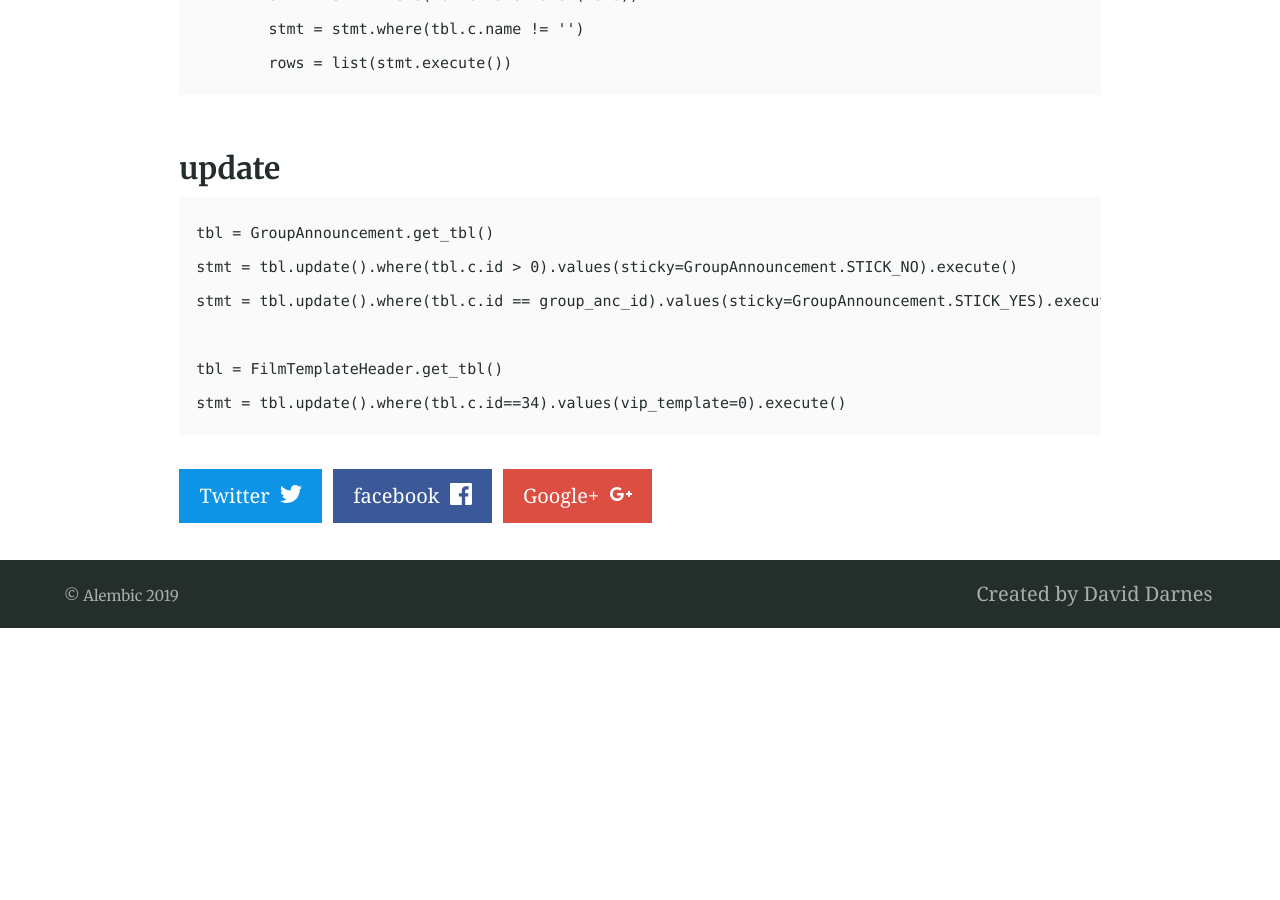
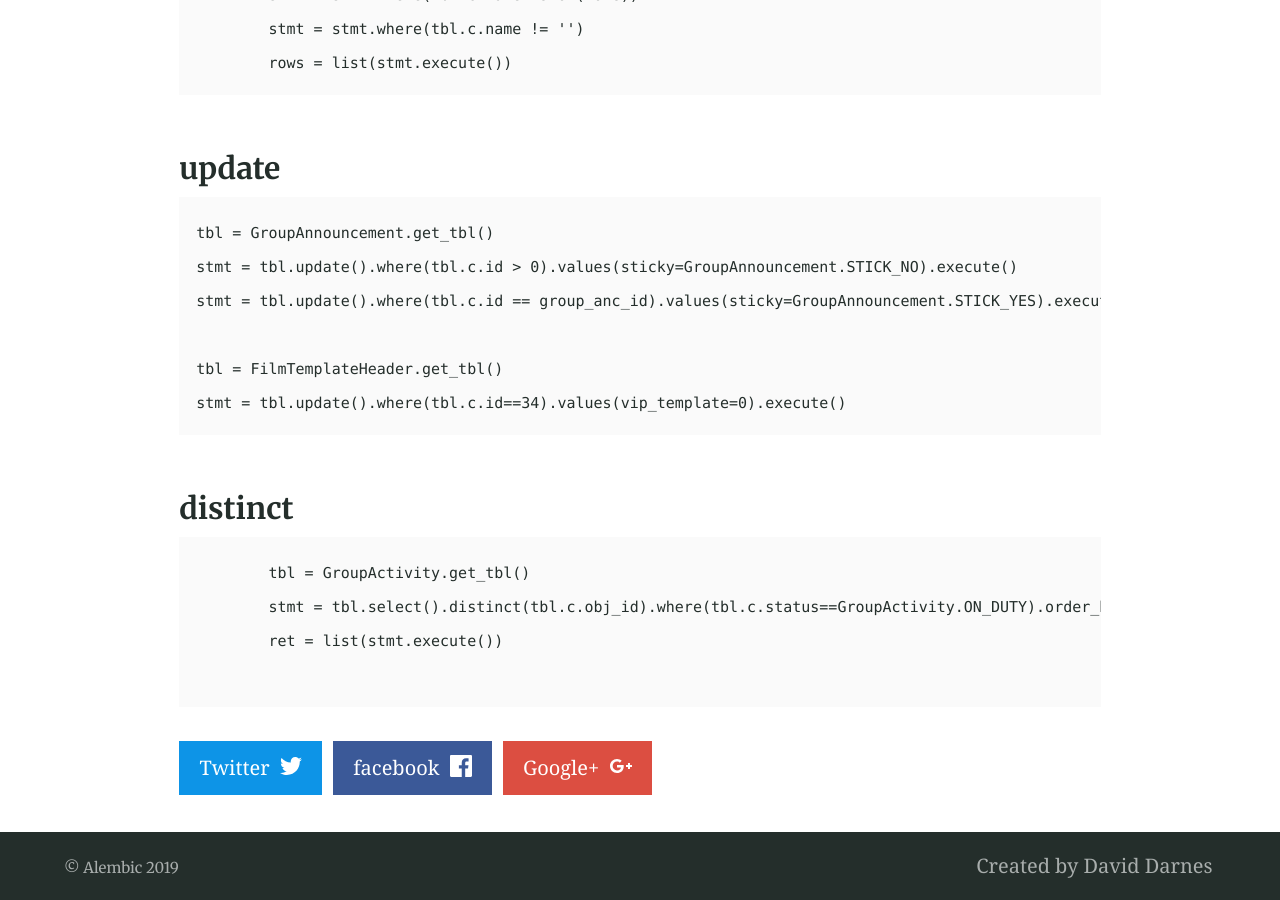
Before and after one commit to wudixm/wudixm.github.io, a Jekyll site: the page built from _posts/2018-04-17-SqlArchmy.md, in a window 1280 px wide and 900 px high, scrolled down 3370 px. Built offline with Jekyll 4.4.1, drawn with Linux system fonts in a browser that asks for light colours; our own code applies the rules of GitHub Pages for plain Markdown files; before the commit the page ends 3998 px from its top, so only the background shows below that.

Commit message:
add sqlarchmy distinct select

````diff
--- a/_posts/2018-04-17-SqlArchmy.md
+++ b/_posts/2018-04-17-SqlArchmy.md
@@ -107,3 +107,13 @@ stmt = tbl.update().where(tbl.c.id == group_anc_id).values(sticky=GroupAnnouncem
 tbl = FilmTemplateHeader.get_tbl()
 stmt = tbl.update().where(tbl.c.id==34).values(vip_template=0).execute()
 ```
+
+
+### distinct
+
+```
+        tbl = GroupActivity.get_tbl()
+        stmt = tbl.select().distinct(tbl.c.obj_id).where(tbl.c.status==GroupActivity.ON_DUTY).order_by(tbl.c.rank.desc())
+        ret = list(stmt.execute())
+
+```
````
